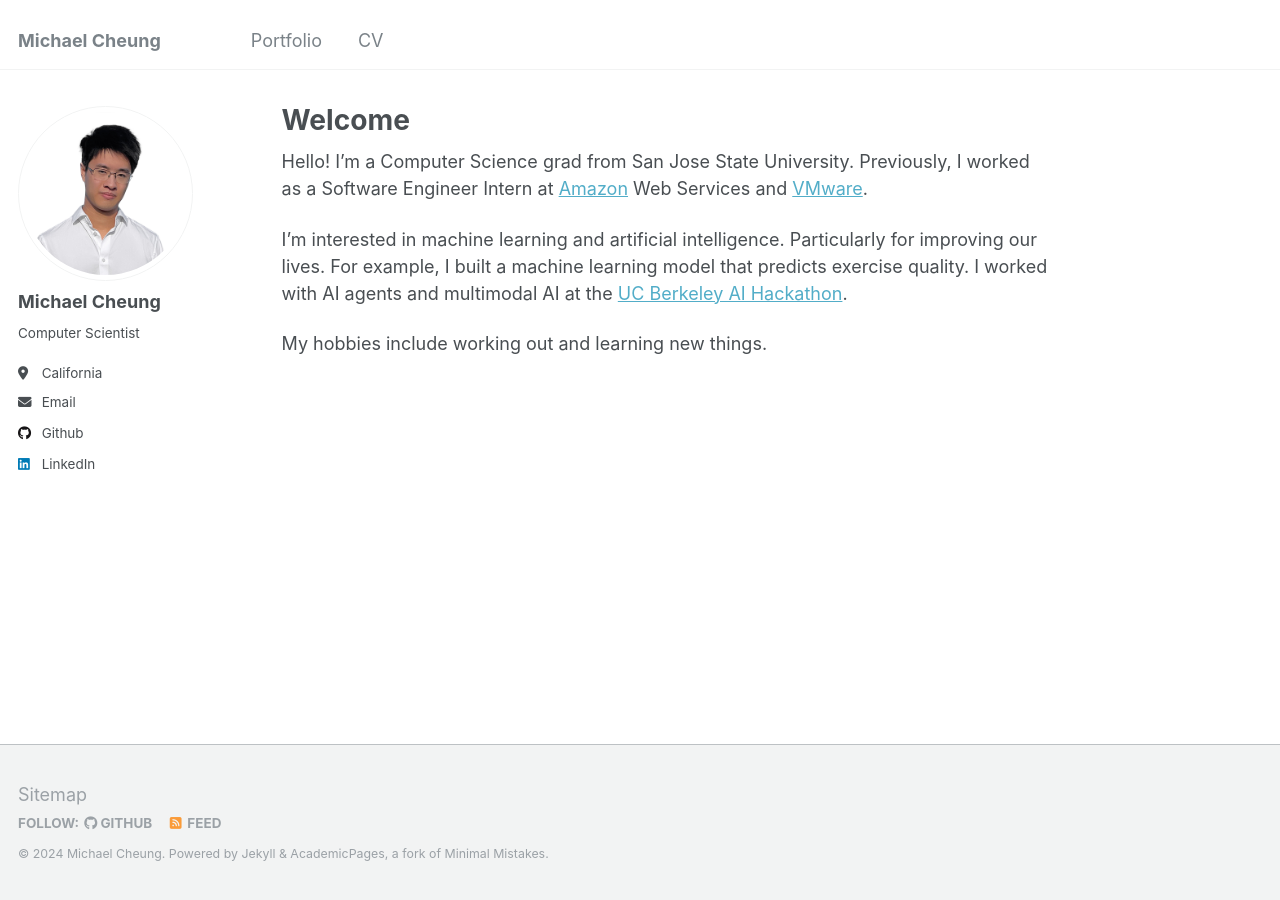
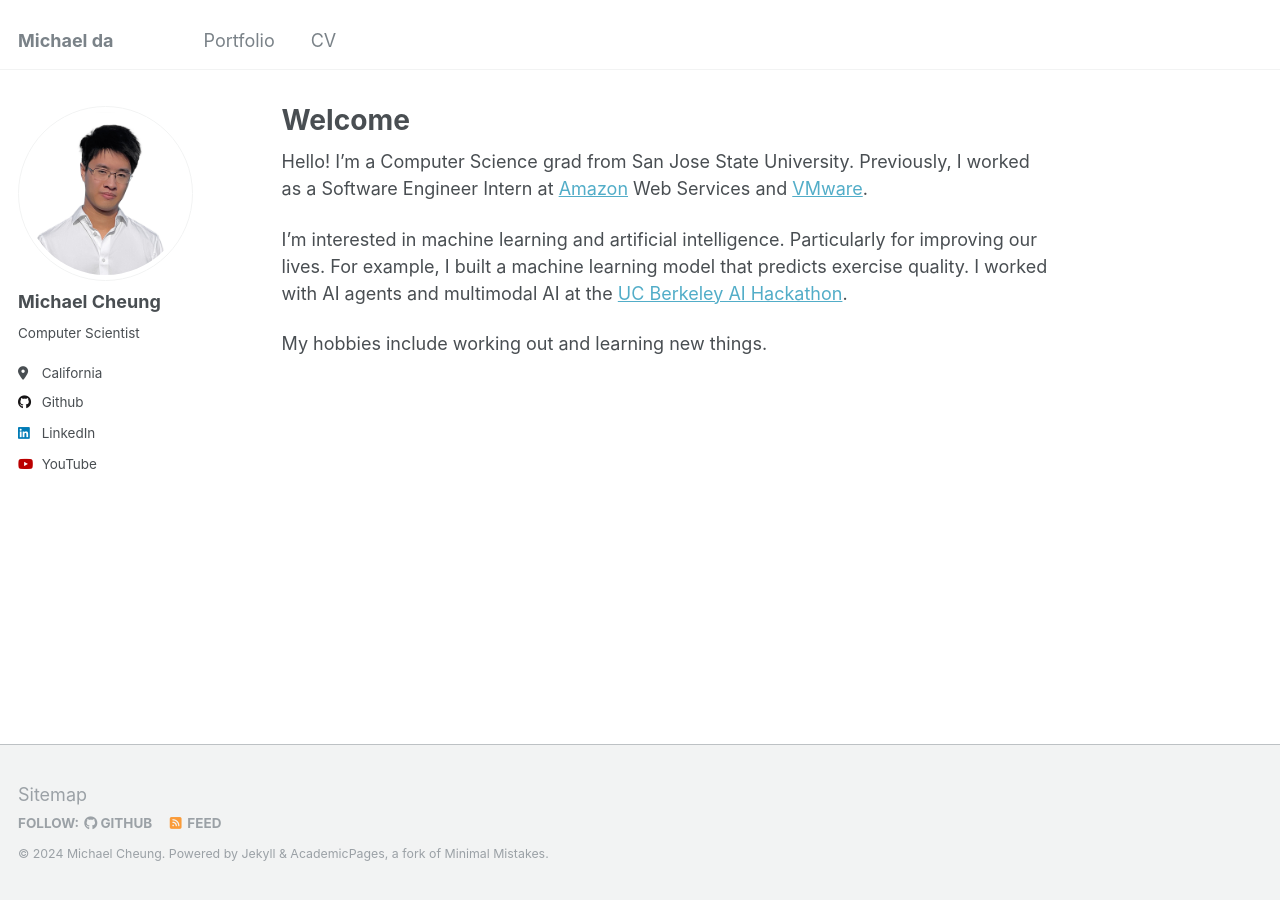
Before and after one commit to cheung0/cheung0.github.io, a Jekyll site: the page built from _pages/about.md, in a window 1280 px wide. Built offline with Jekyll 4.4.1, drawn with Linux system fonts in a browser that asks for light colours.

Commit message:
Update _config.yml

```diff
--- a/_config.yml
+++ b/_config.yml
@@ -8,7 +8,7 @@
 
 # Basic Site Settings
 locale                   : "en-US"
-title                    : "Michael Cheung"
+title                    : "Michael da"
 title_separator          : "-"
 name                     : &name "Michael Cheung"
 description              : &description "Computer Scientist"
@@ -28,7 +28,7 @@ author:
   location         : "California"
   employer         : #"Red Brick University"
   uri              : # URL
-  email            : "none@example.org"
+  email            : #"michaelcheung882@gmail.com"
 
   # Academic websites
   arxiv            : # URL - Update with the correct link to your profile
@@ -70,7 +70,7 @@ author:
   weibo            : # Username
   wikipedia        : # Username
   xing             : # Username
-  youtube          : # michael-angelo1
+  youtube          : michael-angelo1
   zhihu            : # URL
 
 # Publication Category - The following the list of publication categories and their headings
```
